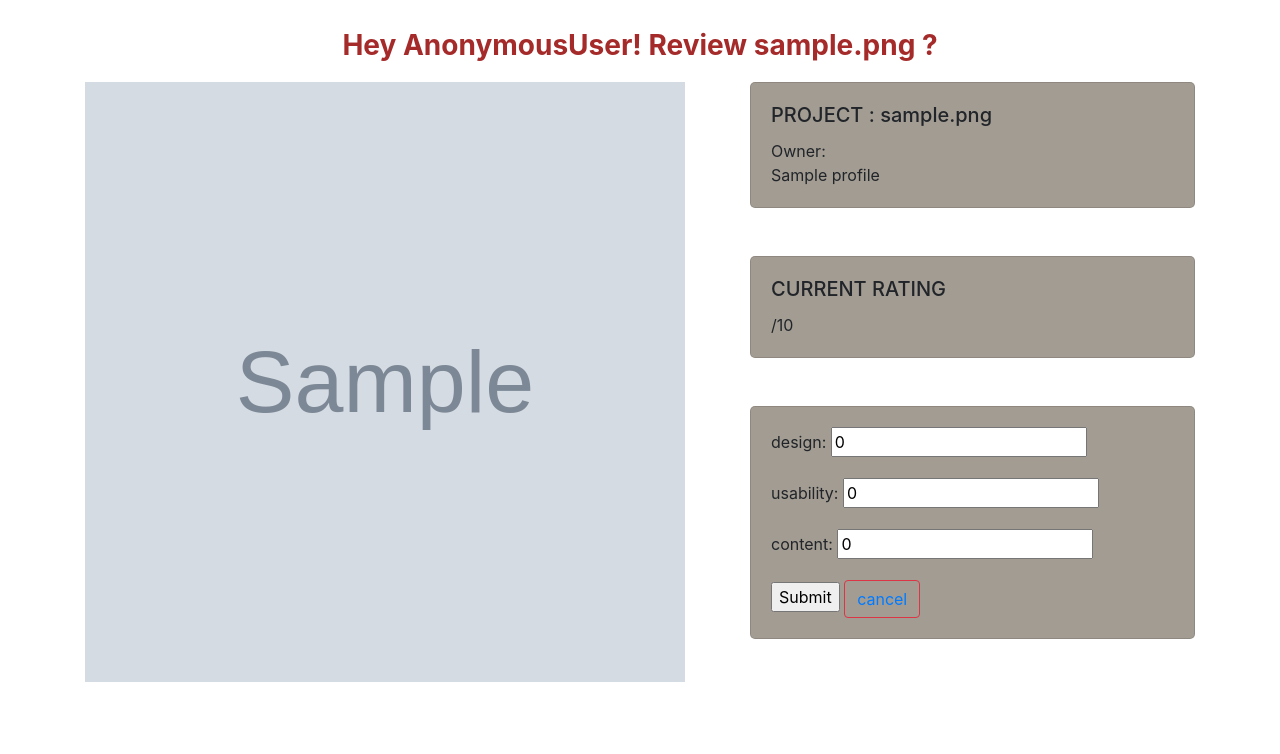
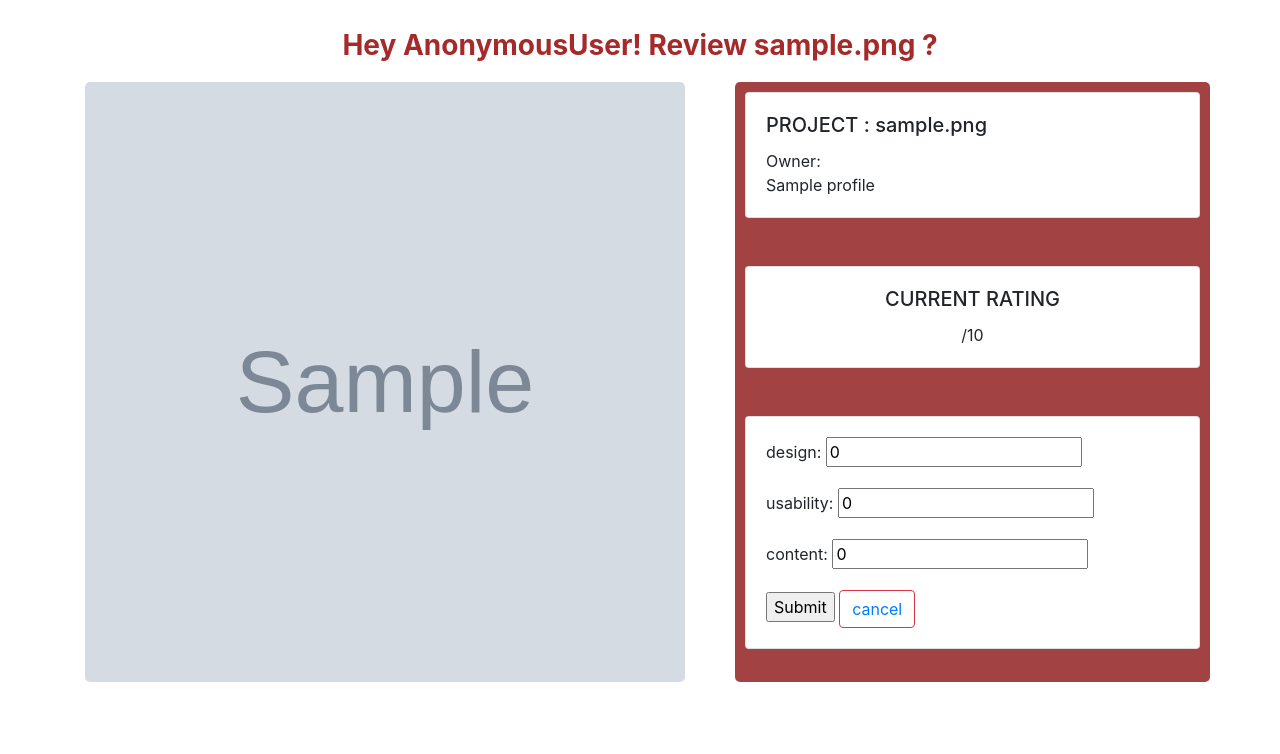
Before and after one commit to lcmongwe/Pro-Awards, a Django app: page /review/1 in a window 1280 px wide. Shown: the part 56-810 px from the top of the page. Run offline with Django 4.2, Linux system fonts and the light colour scheme; tables that the repository leaves empty hold one stand-in row (values such as "Sample post"); grey boxes marked "Sample" are stand-in pictures; some libraries are stand-ins or nearby versions.

Commit message:
review rate updated

```diff
--- a/awapp/static/css/app.css
+++ b/awapp/static/css/app.css
@@ -3,9 +3,3 @@
     background:rgb(51, 50, 48);
     color: rgb(22, 21, 21);
 }
-
-/* review.html */
-.card{
-    border-radius: 5px;
-    background-color: rgba(111, 99, 85, 0.634);
-}
--- a/awapp/static/css/home.css
+++ b/awapp/static/css/home.css
@@ -27,3 +27,7 @@
     color:rgb(91, 89, 86);
     height:30px;
 }
+
+.circle{
+    border-radius:250rem;
+}
--- /dev/null
+++ b/awapp/static/css/review.css
@@ -0,0 +1,14 @@
+.cardy{
+    background-color: rgb(162, 66, 66);
+    border-radius: 5px;
+    padding:10px
+}
+
+.image img{
+    border-radius: 5px
+}
+
+.card3{
+    /* border-radius: 250rem; */
+    text-align: center;
+}
--- a/awapp/templates/home.html
+++ b/awapp/templates/home.html
@@ -40,11 +40,13 @@
 <br>
 <div class="row">
     <div class="col-md-8">
-    <div class="card card3">
+    <div class="card card3"style="border:2px solid red;">
   <div class="card-body">
     <center>
+      <div class="circle" >
         <p>CURRENT RATING</p>
         <P><strong>{{votes}}/10</strong></P>
+      </div>
     </center>
   </div>
   </div>
--- a/awapp/templates/review.html
+++ b/awapp/templates/review.html
@@ -1,7 +1,7 @@
 {% extends 'base.html' %}
 {%load static%}
     {% block styles %}
-    <link rel="stylesheet" href="{% static 'css/app.css' %}">
+    <link rel="stylesheet" href="{% static 'css/review.css' %}">
     {% endblock %}
 
 {% block content%}
@@ -9,12 +9,12 @@
 <p style="font-size:28px; font-weight:bold;color:brown">Hey {{user}}! Review {{post}} ?</p>
 </center>
 
-<div class="row">
-<div class="col-md-6">
+<div class="row row1">
+<div class="col-md-6 image">
 <img src="{{post.image.url}}" alt="" width="600px" height="600px">
 </div>
 <div class="col-md-1"></div>
-<div class="col-md-5">
+<div class="col-md-5 cardy">
     <div class="card card1">
       <div class="card-body">
         <h5 class="card-title">PROJECT : {{post.img_name}}</h5>
@@ -22,7 +22,7 @@
       </div>
     </div>
 <br><br>
-        <div class="card card1">
+        <div class="card card3">
       <div class="card-body">
         <h5 class="card-title">CURRENT RATING</h5>
         <p class="card-text"> {{votes}}/10</p>
```
